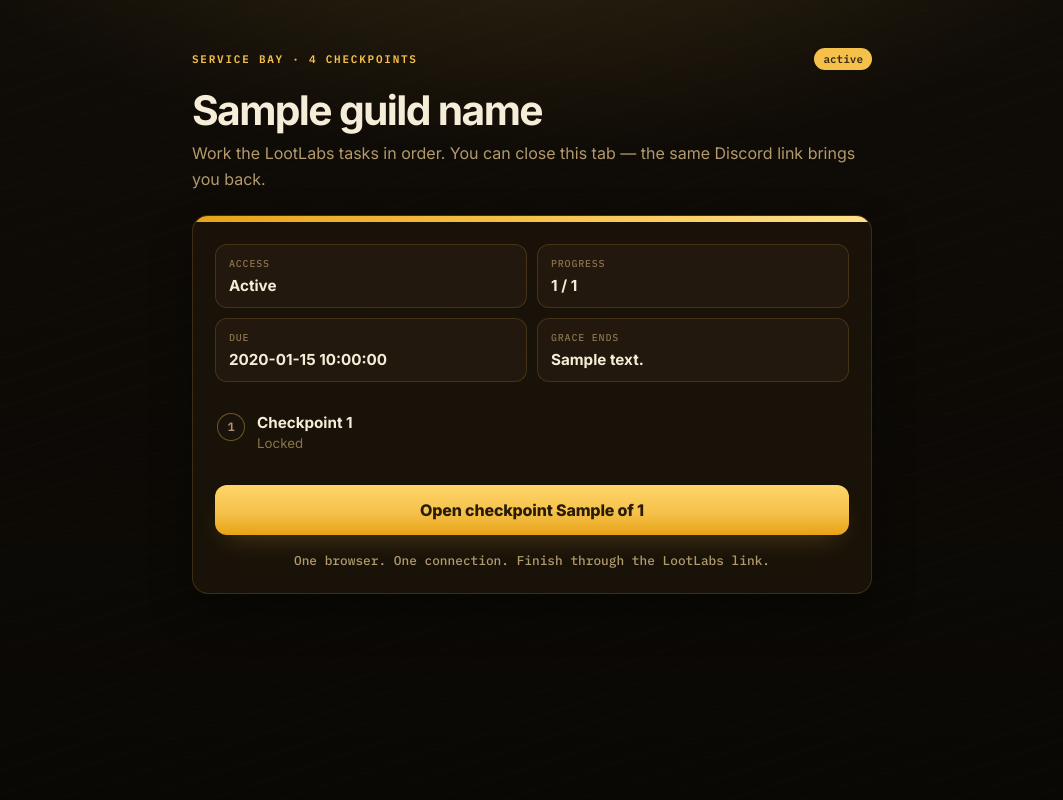
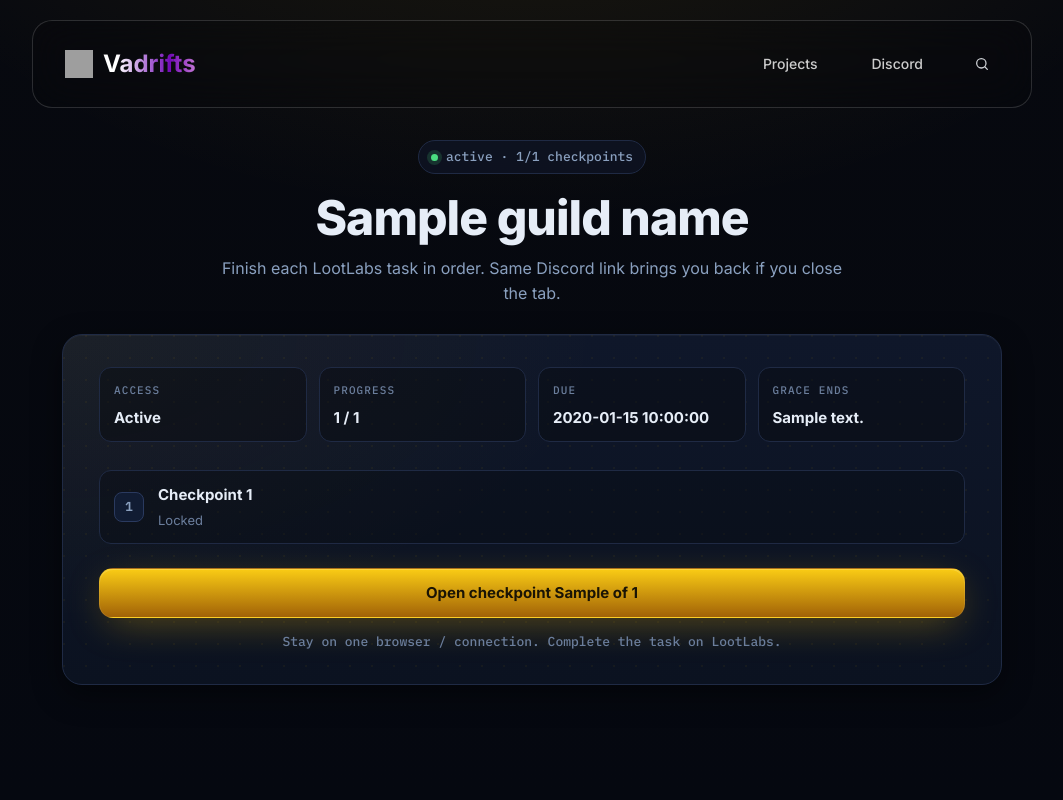
Before and after one commit to skkeletonn/website, a Flask app: template templates/guild-renewal.html in a window 1280 px wide. Shown: the whole page, without its empty margins (108-1171 px from the left). Run offline with Flask 3, Linux system fonts and the light colour scheme; the template is opened without the code that fills it: most values are stand-ins (such as "Sample title", 1, 10 or a date in 2020); some libraries are stand-ins or nearby versions; grey boxes are pictures that could not be loaded.

Commit message:
Update guild-renewal.html

```diff
--- a/templates/guild-renewal.html
+++ b/templates/guild-renewal.html
@@ -10,283 +10,260 @@
     @import url('https://fonts.googleapis.com/css2?family=IBM+Plex+Mono:wght@500;600&family=Inter:wght@400;500;600;700;800&display=swap');
 
     :root {
-      --bg: #100c07;
-      --bg-2: #17110a;
-      --surface: rgba(28, 20, 10, 0.86);
-      --surface-2: #22180d;
-      --text: #f6edd8;
-      --muted: #b39a6d;
-      --muted-2: #8a734c;
-      --line: rgba(245, 193, 74, 0.16);
-      --line-strong: rgba(245, 193, 74, 0.38);
-      --amber: #f5c14a;
-      --amber-2: #e8a317;
-      --amber-deep: #9a6a10;
-      --amber-glow: rgba(245, 193, 74, 0.28);
-      --good: #86efac;
-      --bad: #fb7185;
-      --radius: 16px;
-      --sans: 'Inter', system-ui, sans-serif;
-      --mono: 'IBM Plex Mono', ui-monospace, monospace;
+      --bg: #07090f;
+      --bg-2: #0b1220;
+      --surface: #0f172a;
+      --surface-2: #111c33;
+      --border: #1f2a44;
+      --border-strong: #2a3a5f;
+      --text: #e6edf7;
+      --muted: #8aa0bf;
+      --muted-2: #6b7e9c;
+      --amber: #eab308;
+      --amber-2: #facc15;
+      --amber-dim: #a16207;
+      --amber-glow: rgba(234, 179, 8, .32);
+      --good: #4ade80;
+      --danger: #fb7185;
+      --radius: 14px;
+      --radius-lg: 20px;
+      --shadow-1: 0 1px 0 rgba(255,255,255,.04) inset, 0 10px 30px rgba(0,0,0,.45);
+      --shadow-amber: 0 10px 40px -10px rgba(234,179,8,.45);
+      --mono: 'IBM Plex Mono', ui-monospace, SFMono-Regular, Menlo, monospace;
+      --sans: 'Inter', system-ui, -apple-system, Segoe UI, Roboto, sans-serif;
     }
 
     * { box-sizing: border-box; }
     html, body { margin: 0; padding: 0; }
+    html, body {
+      background: var(--bg);
+      color: var(--text);
+      font-family: var(--sans);
+      font-size: 16px;
+      line-height: 1.55;
+      -webkit-font-smoothing: antialiased;
+    }
     body {
       min-height: 100vh;
-      color: var(--text);
-      font-family: var(--sans);
       background:
-        radial-gradient(900px 420px at 50% -140px, rgba(245, 193, 74, 0.16), transparent 70%),
-        repeating-linear-gradient(
-          -18deg,
-          transparent,
-          transparent 22px,
-          rgba(245, 193, 74, 0.015) 22px,
-          rgba(245, 193, 74, 0.015) 23px
-        ),
-        linear-gradient(180deg, var(--bg) 0%, #0a0805 100%);
+        radial-gradient(1000px 600px at 50% -200px, rgba(234,179,8,.10), transparent 70%),
+        linear-gradient(180deg, #07090f 0%, #050810 100%);
+    }
+    h1, h2 { letter-spacing: -.02em; margin: 0; }
+
+    .page {
+      padding: 140px 20px 80px;
+      max-width: 980px;
+      margin: 0 auto;
     }
 
-    main {
-      width: min(680px, calc(100% - 32px));
-      margin: 0 auto;
-      padding: 48px 0 72px;
-      animation: rise .7s cubic-bezier(.2,.7,.2,1);
+    .hero {
+      text-align: center;
+      max-width: 640px;
+      margin: 0 auto 28px;
     }
-    @keyframes rise {
-      from { opacity: 0; transform: translateY(18px); }
-      to { opacity: 1; transform: none; }
+    .badge {
+      display: inline-flex;
+      align-items: center;
+      gap: 8px;
+      padding: 6px 12px;
+      border-radius: 999px;
+      border: 1px solid var(--border);
+      background: rgba(15, 23, 42, .6);
+      color: var(--muted);
+      font-size: 13px;
+      font-family: var(--mono);
+      margin-bottom: 18px;
+    }
+    .badge-dot {
+      width: 7px; height: 7px; border-radius: 50%;
+      background: var(--amber-2);
+      box-shadow: 0 0 0 4px rgba(234,179,8,.15);
+    }
+    .badge.blocked .badge-dot { background: var(--danger); box-shadow: 0 0 0 4px rgba(251,113,133,.16); }
+    .badge.active .badge-dot { background: var(--good); box-shadow: 0 0 0 4px rgba(74,222,128,.16); }
+
+    .hero h1 {
+      font-size: clamp(2rem, 5vw, 3rem);
+      font-weight: 800;
+      line-height: 1.08;
+      margin-bottom: 12px;
+    }
+    .hero p {
+      margin: 0;
+      color: var(--muted);
+      font-size: 16px;
     }
 
-    .ticket {
-      display: flex;
-      align-items: center;
-      justify-content: space-between;
-      gap: 12px;
-      margin-bottom: 18px;
+    .alert {
+      max-width: 860px;
+      margin: 0 auto 16px;
+      padding: 14px 16px;
+      border-radius: var(--radius);
+      font-size: 14px;
+      line-height: 1.55;
     }
-    .eyebrow {
-      font-family: var(--mono);
-      font-size: 11px;
-      font-weight: 600;
-      letter-spacing: .16em;
-      text-transform: uppercase;
-      color: var(--amber);
+    .alert strong { display: block; margin-bottom: 4px; }
+    .alert.error {
+      color: #fecdd3;
+      background: rgba(251,113,133,.08);
+      border: 1px solid rgba(251,113,133,.28);
     }
-    .chip {
-      font-family: var(--mono);
-      font-size: 11px;
-      color: #3a2a10;
-      background: var(--amber);
-      padding: 4px 9px;
-      border-radius: 999px;
-      font-weight: 600;
-    }
-
-    h1 {
-      margin: 0 0 8px;
-      font-size: clamp(1.85rem, 5vw, 2.55rem);
-      letter-spacing: -.04em;
-      line-height: 1.08;
-    }
-    .lead {
-      margin: 0 0 22px;
-      color: var(--muted);
-      line-height: 1.65;
-      max-width: 42rem;
+    .alert.notice {
+      color: #bbf7d0;
+      background: rgba(74,222,128,.08);
+      border: 1px solid rgba(74,222,128,.22);
     }
 
     .card {
-      background: var(--surface);
-      border: 1px solid var(--line);
-      border-radius: var(--radius);
-      box-shadow: 0 1px 0 rgba(255,255,255,.04) inset, 0 18px 40px rgba(0,0,0,.35);
-      overflow: hidden;
-    }
-    .card-bar {
-      height: 6px;
-      background: linear-gradient(90deg, var(--amber-2), var(--amber), #ffe08a);
-    }
-    .card-body { padding: 22px; }
-
-    .alert {
-      margin-bottom: 14px;
-      border-radius: 12px;
-      padding: 12px 14px;
-      line-height: 1.5;
-      font-size: .94rem;
-    }
-    .alert.error {
-      color: #fecdd3;
-      background: rgba(251, 113, 133, .08);
-      border: 1px solid rgba(251, 113, 133, .28);
-    }
-    .alert.notice {
-      color: #d9f99d;
-      background: rgba(132, 204, 22, .08);
-      border: 1px solid rgba(163, 230, 53, .22);
+      background:
+        radial-gradient(circle at 1px 1px, rgba(234,179,8,.05) 1px, transparent 1.4px),
+        radial-gradient(900px 480px at 0% 0%, rgba(234,179,8,.06), transparent 60%),
+        linear-gradient(180deg, var(--surface), var(--bg-2));
+      background-size: 22px 22px, auto, auto;
+      border: 1px solid var(--border);
+      border-radius: var(--radius-lg);
+      box-shadow: var(--shadow-1);
+      padding: clamp(20px, 3vw, 32px) clamp(20px, 3.5vw, 36px);
     }
 
-    .summary {
+    .meta {
       display: grid;
-      grid-template-columns: repeat(2, minmax(0, 1fr));
-      gap: 10px;
-      margin-bottom: 20px;
+      grid-template-columns: repeat(4, minmax(0, 1fr));
+      gap: 12px;
+      margin-bottom: 28px;
     }
-    .summary > div {
-      background: var(--surface-2);
-      border: 1px solid var(--line);
+    .meta > div {
+      background: rgba(7,9,15,.45);
+      border: 1px solid var(--border);
       border-radius: 12px;
-      padding: 12px 13px;
+      padding: 14px 14px 12px;
     }
-    .summary span {
+    .meta span {
       display: block;
       font-family: var(--mono);
+      font-size: 11px;
+      letter-spacing: .1em;
+      text-transform: uppercase;
       color: var(--muted-2);
-      font-size: 10px;
-      letter-spacing: .08em;
-      text-transform: uppercase;
-      margin-bottom: 5px;
+      margin-bottom: 6px;
     }
-    .summary strong {
-      font-size: .95rem;
+    .meta strong {
+      font-size: 15px;
       font-weight: 650;
       overflow-wrap: anywhere;
     }
 
-    .rail {
-      list-style: none;
-      margin: 0 0 22px;
-      padding: 0;
-      display: grid;
-      gap: 0;
+    .checks { display: grid; gap: 8px; margin-bottom: 24px; }
+    .check {
+      display: flex;
+      align-items: center;
+      gap: 14px;
+      padding: 12px 14px;
+      border: 1px solid var(--border);
+      border-radius: 12px;
+      background: rgba(7,9,15,.35);
     }
-    .step {
-      display: grid;
-      grid-template-columns: 28px 1fr;
-      gap: 12px;
-      padding: 11px 2px;
-      position: relative;
-    }
-    .step + .step::before {
-      content: "";
-      position: absolute;
-      left: 13px;
-      top: -2px;
-      width: 2px;
-      height: 14px;
-      background: var(--line-strong);
-    }
-    .dot {
-      width: 28px;
-      height: 28px;
-      border-radius: 50%;
-      display: grid;
-      place-items: center;
+    .num {
+      width: 30px; height: 30px;
+      border-radius: 8px;
+      display: grid; place-items: center;
       font-family: var(--mono);
-      font-size: 12px;
+      font-size: 13px;
       font-weight: 600;
       color: var(--muted);
-      background: #1a130b;
-      border: 1px solid var(--line-strong);
+      background: var(--surface-2);
+      border: 1px solid var(--border-strong);
+      flex: 0 0 30px;
     }
-    .step .copy strong { display: block; font-size: .95rem; }
-    .step .copy small { color: var(--muted-2); }
-    .step.done .dot {
-      background: #14532d;
-      border-color: #4ade80;
-      color: var(--good);
+    .check b { display: block; font-size: 15px; }
+    .check small { color: var(--muted-2); font-size: 13px; }
+    .check.done { border-color: rgba(74,222,128,.28); }
+    .check.done .num { background: #14532d; border-color: #4ade80; color: var(--good); }
+    .check.current {
+      border-color: rgba(234,179,8,.45);
+      box-shadow: 0 0 0 1px rgba(234,179,8,.12);
     }
-    .step.current .dot {
-      background: var(--amber);
-      border-color: var(--amber);
-      color: #2a1c06;
-      box-shadow: 0 0 0 4px var(--amber-glow);
+    .check.current .num {
+      background: linear-gradient(180deg, var(--amber-2), var(--amber-dim));
+      border-color: rgba(255,255,255,.08);
+      color: #1a1405;
     }
-    .step.current .copy strong { color: var(--amber); }
+    .check.current b { color: var(--amber-2); }
 
-    .button {
+    .btn {
       display: inline-flex;
       align-items: center;
       justify-content: center;
       width: 100%;
-      min-height: 50px;
-      border-radius: 12px;
-      background: linear-gradient(180deg, #ffd56a 0%, var(--amber) 55%, var(--amber-2) 100%);
-      color: #2a1c06;
+      min-height: 48px;
+      padding: 12px 20px;
+      border-radius: var(--radius);
+      border: 1px solid rgba(255,255,255,.08);
+      background: linear-gradient(180deg, var(--amber-2), var(--amber-dim));
+      color: #1a1405;
+      font-weight: 700;
+      font-size: 15px;
+      font-family: var(--sans);
       text-decoration: none;
-      font-weight: 800;
-      letter-spacing: -.01em;
-      box-shadow: 0 12px 28px -12px var(--amber-glow);
+      box-shadow: var(--shadow-amber), 0 1px 0 rgba(255,255,255,.18) inset;
     }
-    .button:hover { filter: brightness(1.05); }
+    .btn:hover { filter: brightness(1.06); transform: translateY(-1px); }
 
-    .complete { text-align: center; padding: 10px 4px 2px; }
-    .stamp {
-      width: 58px; height: 58px;
-      margin: 0 auto 14px;
-      border-radius: 50%;
-      display: grid;
-      place-items: center;
-      background: #14532d;
-      color: var(--good);
-      font-size: 1.6rem;
-      font-weight: 800;
-    }
-    .complete h2 { margin: 0 0 8px; font-size: 1.45rem; }
-    .complete p, .fineprint { color: var(--muted); line-height: 1.55; }
-    .fineprint {
-      margin: 16px 0 0;
-      font-size: .8rem;
+    .note {
+      margin: 14px 0 0;
       text-align: center;
+      color: var(--muted-2);
+      font-size: 13px;
       font-family: var(--mono);
     }
 
-    .expired { text-align: center; padding: 28px 8px 8px; }
-    .expired h1 { font-size: 2rem; }
+    .done-block { text-align: center; padding: 8px 0 4px; }
+    .done-block h2 { font-size: 1.45rem; margin-bottom: 8px; }
+    .done-block p { margin: 0; color: var(--muted); }
 
-    @media (max-width: 560px) {
-      main { padding-top: 28px; }
-      .card-body { padding: 16px; }
-      .summary { grid-template-columns: 1fr; }
+    .expired { text-align: center; padding: 20px 8px; }
+    .expired h1 { font-size: 2rem; margin: 10px 0; }
+
+    @media (max-width: 720px) {
+      .page { padding-top: 120px; }
+      .meta { grid-template-columns: 1fr 1fr; }
+    }
+    @media (max-width: 480px) {
+      .meta { grid-template-columns: 1fr; }
     }
   </style>
 </head>
 <body>
-<main>
+  {% include '_navbar.html' %}
+
+  <div class="page">
     {% if expired %}
-    <section class="card">
-      <div class="card-bar"></div>
-      <div class="card-body expired">
-        <div class="eyebrow">Private session</div>
+      <section class="card expired">
+        <div class="badge"><span class="badge-dot"></span> Private session</div>
         <h1>Session expired</h1>
-        <p class="lead">Back in Discord, run <strong>/ks setup</strong>, open <strong>Service Renewal</strong>, and start a new session.</p>
-        {% if error %}<div class="alert error">{{ error }}</div>{% endif %}
-      </div>
+        <p class="note" style="margin-top:10px">Run <strong>/ks setup</strong> in Discord, open Service Renewal, and start again.</p>
+        {% if error %}<div class="alert error" style="margin-top:18px;text-align:left">{{ error }}</div>{% endif %}
       </section>
     {% else %}
-    <div class="ticket">
-      <div class="eyebrow">Service bay · 4 checkpoints</div>
-      <div class="chip">{{ access_state }}</div>
-    </div>
+      <header class="hero">
+        <div class="badge {{ access_state }}"><span class="badge-dot"></span> {{ access_state }} · {{ completed_steps|length }}/{{ checkpoint_count }} checkpoints</div>
         <h1>{{ guild_name }}</h1>
-    <p class="lead">Work the LootLabs tasks in order. You can close this tab — the same Discord link brings you back.</p>
+        <p>Finish each LootLabs task in order. Same Discord link brings you back if you close the tab.</p>
+      </header>
 
-    {% if error %}<div class="alert error"><strong>Checkpoint not recorded.</strong><br>{{ error }}</div>{% endif %}
+      {% if error %}<div class="alert error"><strong>Checkpoint not recorded.</strong>{{ error }}</div>{% endif %}
       {% if notice %}<div class="alert notice">{{ notice }}</div>{% endif %}
 
       <section class="card">
-      <div class="card-bar"></div>
-      <div class="card-body">
-        <div class="summary">
+        <div class="meta">
           <div><span>Access</span><strong>{{ access_state|capitalize }}</strong></div>
           <div><span>Progress</span><strong>{{ completed_steps|length }} / {{ checkpoint_count }}</strong></div>
           <div><span>Due</span><strong>{{ due_text }}</strong></div>
           <div><span>Grace ends</span><strong>{{ grace_text }}</strong></div>
         </div>
 
-        <ol class="rail" aria-label="Renewal checkpoints">
+        <div class="checks">
           {% for number in range(1, checkpoint_count + 1) %}
             {% if number in completed_steps %}
               {% set step_class = 'done' %}
@@ -295,29 +272,27 @@
             {% else %}
               {% set step_class = '' %}
             {% endif %}
-            <li class="step {{ step_class }}">
-              <span class="dot">{% if number in completed_steps %}✓{% else %}{{ number }}{% endif %}</span>
-              <span class="copy">
-                <strong>Checkpoint {{ number }}</strong>
-                <small>{% if number in completed_steps %}Cleared{% elif number == current_step and not session_completed %}Ready now{% else %}Locked{% endif %}</small>
+            <div class="check {{ step_class }}">
+              <span class="num">{% if number in completed_steps %}✓{% else %}{{ number }}{% endif %}</span>
+              <span>
+                <b>Checkpoint {{ number }}</b>
+                <small>{% if number in completed_steps %}Done{% elif number == current_step and not session_completed %}Ready{% else %}Locked{% endif %}</small>
               </span>
-            </li>
+            </div>
           {% endfor %}
-        </ol>
+        </div>
 
         {% if session_completed %}
-          <div class="complete">
-            <div class="stamp">✓</div>
-            <h2>Service renewed</h2>
-            <p>Next due time is <strong>{{ due_text }}</strong>. Existing keys work again immediately.</p>
+          <div class="done-block">
+            <h2>Renewed</h2>
+            <p>Next due time is <strong>{{ due_text }}</strong>. Existing keys work again.</p>
           </div>
         {% else %}
-          <a class="button" href="/ks/renew/{{ session_token }}/checkpoint">Open checkpoint {{ current_step }} of {{ checkpoint_count }}</a>
-          <p class="fineprint">One browser. One connection. Finish through the LootLabs link.</p>
+          <a class="btn" href="/ks/renew/{{ session_token }}/checkpoint">Open checkpoint {{ current_step }} of {{ checkpoint_count }}</a>
+          <p class="note">Stay on one browser / connection. Complete the task on LootLabs.</p>
+        {% endif %}
+      </section>
     {% endif %}
   </div>
-    </section>
-  {% endif %}
-</main>
 </body>
 </html>
```
Lines whose indentation alone changed are shown as unchanged.
